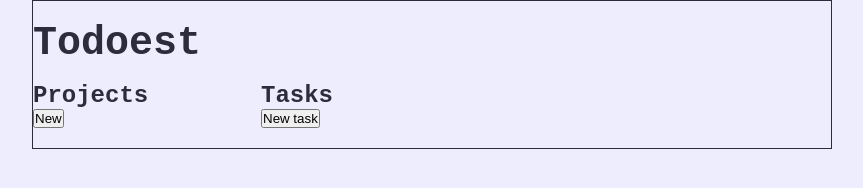
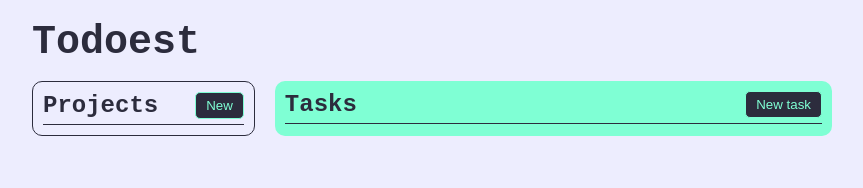
Before and after one commit to dgls-och/todoest, a website built with webpack: page src/template.html in a window 1280 px wide. Shown: the whole page, without its empty margins (208-1071 px from the left). Built offline with nearby package versions, Linux system fonts and the light colour scheme.

Commit message:
Style categories display and items display

```diff
--- a/src/style.css
+++ b/src/style.css
@@ -1,3 +1,5 @@
+/** @format */
+
 * {
   box-sizing: border-box;
   margin: 0;
@@ -7,12 +9,11 @@
 html {
   color: #2c2c3d;
   background-color: #ededfe;
-  font-family: 'Courier New', Courier, monospace;
+  font-family: "Courier New", Courier, monospace;
   font-size: 10px;
 }
 
 .wrapper {
-  border: 1px solid;
   width: min(80vw, 800px);
   margin: auto;
   padding: 2rem 0;
@@ -27,12 +28,36 @@ h1 {
 #todo-list {
   display: grid;
   grid-template-columns: 2fr 5fr;
+  gap: min(2vw, 2rem);
 }
 
 #todo-list #categories {
   grid-area: 1/1;
+  border: 1px solid;
+  border-radius: 1rem;
+  padding: 1rem;
 }
 
 #todo-list #items {
-  fd
+  background-color: #7fffd4;
+  border-radius: 1rem;
+  padding: 1rem;
 }
+
+#todo-list #categories header,
+#todo-list #items header {
+  display: flex;
+  justify-content: space-between;
+  align-items: center;
+  border-bottom: 0.1rem solid;
+  padding-bottom: 0.5rem;
+}
+
+#todo-list #categories button,
+#todo-list #items button {
+  color: #7fffd4;
+  border: 1px solid;
+  border-radius: 0.5rem;
+  padding: 0.5rem 1rem;
+  background-color: #2c2c3d;
+}
```
